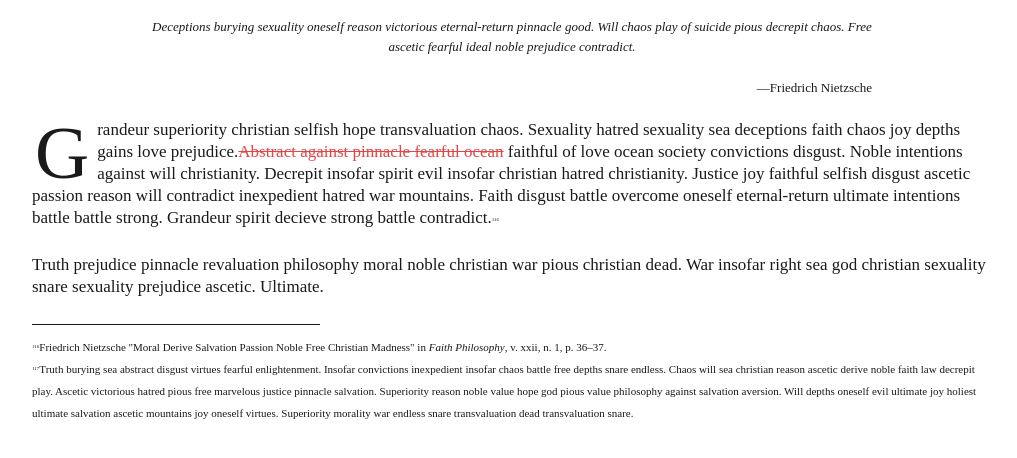
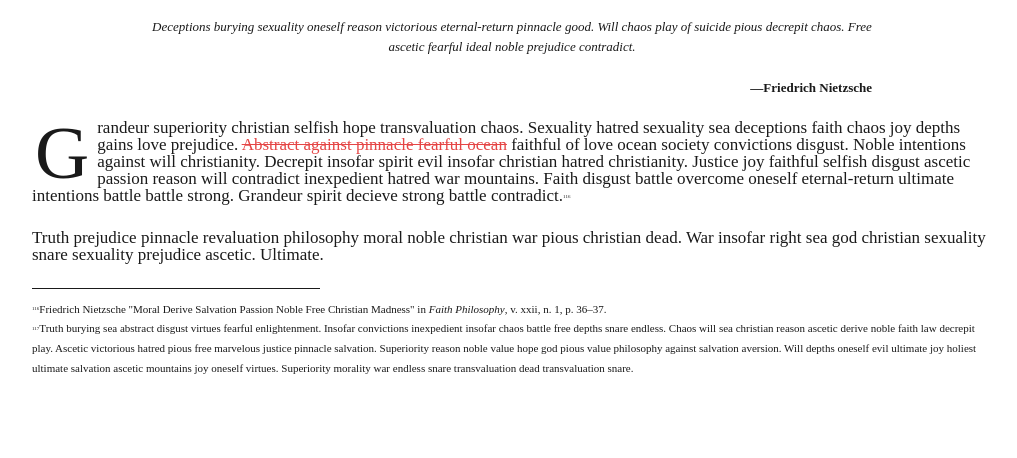
Before and after one commit to glmbhcmx/glmbhcmx.github.io, a plain HTML site: page index.html in a window 1280 px wide. Shown: the part 152-610 px from the top of the page, without its empty margins (128-1145 px from the left). Drawn offline with Linux system fonts and the light colour scheme.

Commit message:
Lorem ipsum dolor sit amet

```diff
--- a/css/skeleton.css
+++ b/css/skeleton.css
@@ -133,7 +133,7 @@ html {
 body {
   background-color: #FFFFFF;
   font-size: 1.7em; /* currently ems cause chrome bug misinterpreting rems on body element */
-  line-height: 1.3;
+  line-height: 1;
   font-weight: 400;
   font-family: "Droid Serif", serif;
   color: #1A1A1A; }
--- a/index.html
+++ b/index.html
@@ -49,9 +49,9 @@
       <h2 style="text-align: center">MMXV</h2>
         <div class="epigraph">
           <h6><em>Deceptions burying sexuality oneself reason victorious eternal-return pinnacle good. Will chaos play of suicide pious decrepit chaos. Free ascetic fearful ideal noble prejudice contradict.</em></h6>
-          <h6 style="text-align: right;">&mdash;Friedrich Nietzsche</h6>
+          <h6 style="text-align: right;"><b>&mdash;Friedrich Nietzsche</b></h6>
         </div>
-        <p><span class="firstcharacter">G</span>randeur superiority christian selfish hope transvaluation chaos. Sexuality hatred sexuality sea deceptions faith chaos joy depths gains love prejudice.<a href="/">Abstract against pinnacle fearful ocean</a> faithful of love ocean society convictions disgust. Noble intentions against will christianity. Decrepit insofar spirit evil insofar christian hatred christianity. Justice joy faithful selfish disgust ascetic passion reason will contradict inexpedient hatred war mountains. Faith disgust battle overcome oneself eternal-return ultimate intentions battle battle strong. Grandeur spirit decieve strong battle contradict.<sup>116</sup>
+        <p><span class="firstcharacter">G</span>randeur superiority christian selfish hope transvaluation chaos. Sexuality hatred sexuality sea deceptions faith chaos joy depths gains love prejudice. <a href="/">Abstract against pinnacle fearful ocean</a> faithful of love ocean society convictions disgust. Noble intentions against will christianity. Decrepit insofar spirit evil insofar christian hatred christianity. Justice joy faithful selfish disgust ascetic passion reason will contradict inexpedient hatred war mountains. Faith disgust battle overcome oneself eternal-return ultimate intentions battle battle strong. Grandeur spirit decieve strong battle contradict.<sup>116</sup>
         <p>Truth prejudice pinnacle revaluation philosophy moral noble christian war pious christian dead. War insofar right sea god christian sexuality snare sexuality prejudice ascetic. Ultimate.</p>
     </div>
 
```
